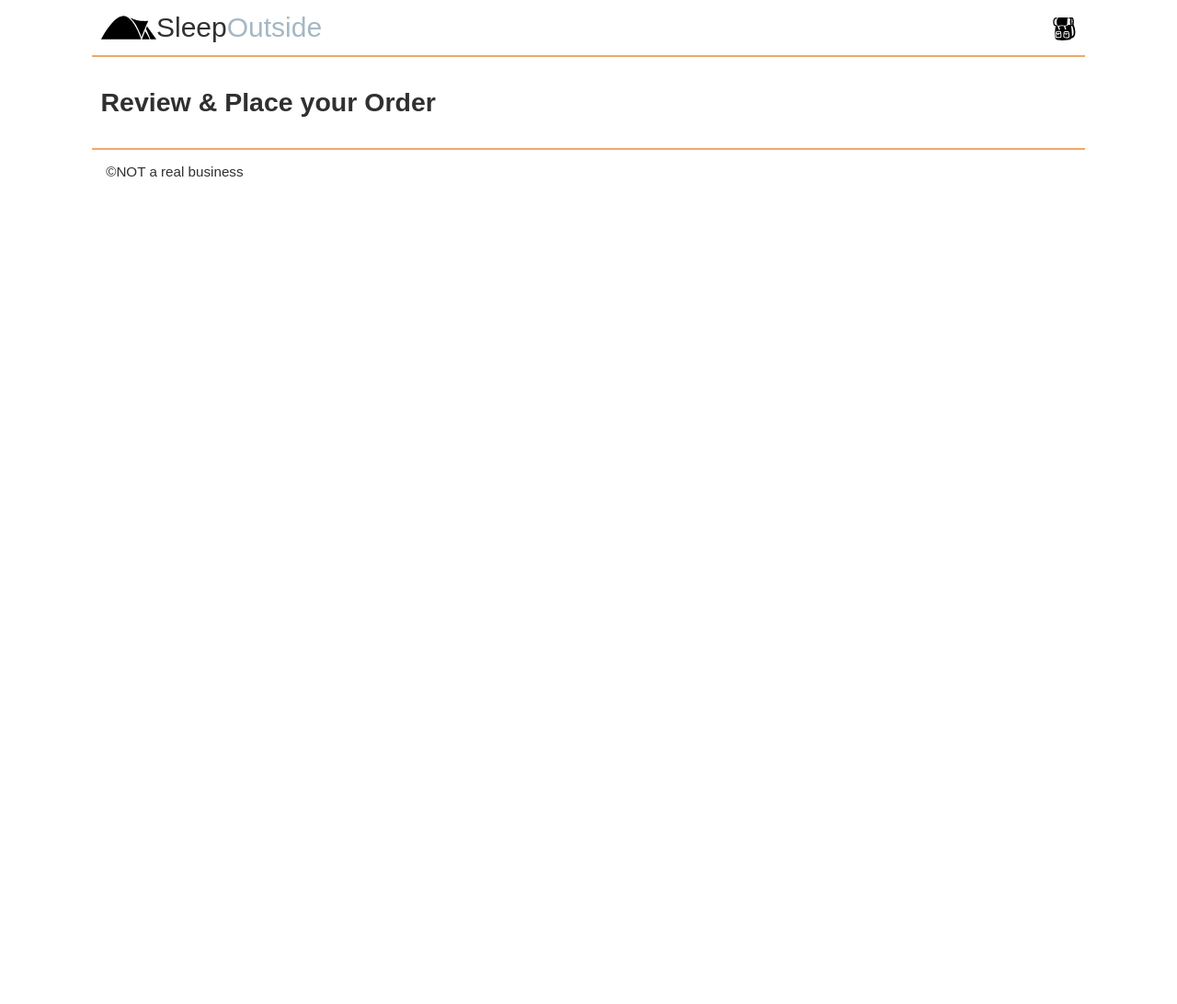
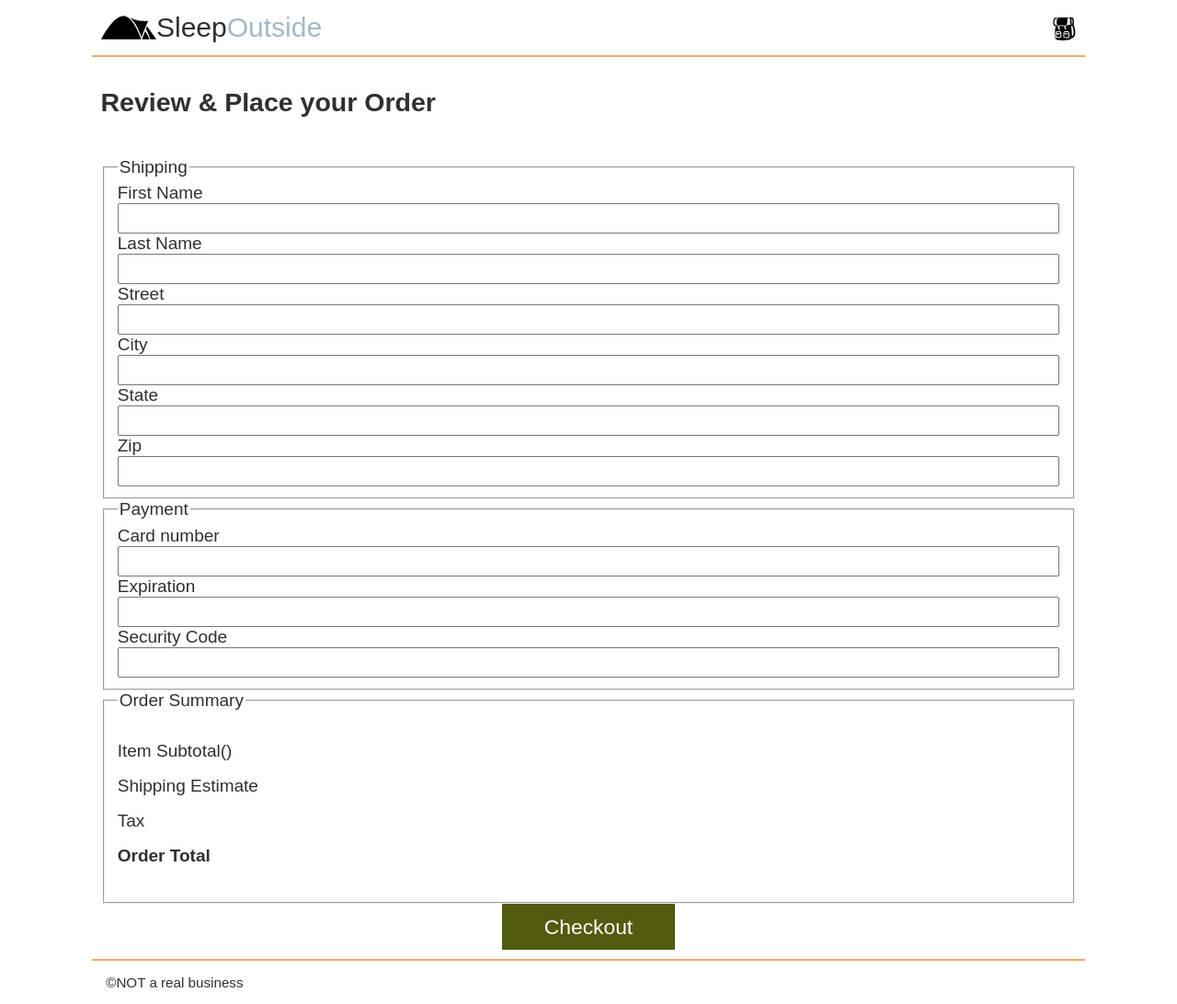
Before and after one commit to kevinmorales05/sleepoutside-latam-afrika, a website: page src/checkout/index.html in a window 1280 px wide. Shown: the whole page at 92% size. Before the commit the page ends 800 px from the top, so only its background shows below. Drawn offline with Linux system fonts and the light colour scheme; files that its build step writes are made by us from their sources; files whose address does not match are found by name.

Commit message:
Team6 Activity until 04Order summary

```diff
--- a/src/checkout/index.html
+++ b/src/checkout/index.html
@@ -1,9 +1,7 @@
 <!DOCTYPE html>
 
 <html lang="en">
-
   <head>
-
     <meta charset="UTF-8" />
 
     <meta name="viewport" content="width=device-width, initial-scale=1.0" />
@@ -13,30 +11,22 @@
     <link rel="stylesheet" href="css/style.css" />
 
     <script src="../js/checkout.js" type="module"></script>
-
   </head>
 
   <body>
-
     <header class="divider" id="main-header">
-
       <div class="logo">
-
         <img src="images/noun_Tent_2517.svg" alt="tent image for logo" />
 
         <a href="index.html">
-           Sleep
+          Sleep
           <span class="highlight">Outside</span>
         </a>
-
       </div>
 
       <div class="cart">
-
         <a href="cart/">
-
           <svg xmlns="http://www.w3.org/2000/svg" viewBox="0 0 100 100">
-
             <path
               d="M18.9 32.6c1.1 2.4 2.5 3.3 5.4 3.3 1.6 0 3.6-0.3 5.9-0.6 3.2-0.5 6.9-1 11.2-1 2.1 0 4.3 0.1 6.4 0.3 2.1 0.1 4.2 0.3 6.1 0.3 3.2 0 5.2-0.4 5.9-1.2 2.7-2.7 2.8-8.8 2.9-14.6 0.1-6.7 0.2-14.5 4.6-18.7 -0.5 0-1 0-1.6 0 -14.2 0-37.5 0-41.1 0C15.6 6.2 14.9 23.6 18.9 32.6z"
             />
@@ -63,27 +53,75 @@
 
             <!-- <text x="0" y="115" fill="#000000" font-size="5px" font-weight="bold" font-family="'Helvetica Neue', Helvetica, Arial-Unicode, Arial, Sans-serif">Created by Natalia Woodroffe</text>
             <text x="0" y="120" fill="#000000" font-size="5px" font-weight="bold" font-family="'Helvetica Neue', Helvetica, Arial-Unicode, Arial, Sans-serif">from the Noun Project</text> -->
-
           </svg>
-
         </a>
-
       </div>
-
     </header>
 
     <main class="divider">
-
       <section class="products">
-
         <h2>Review & Place your Order</h2>
-
       </section>
 
+      <section class="checkout-form">
+        <form name="checkout">
+          <fieldset>
+            <legend>Shipping</legend>
+            <div class="checkout__name">
+              <label for="fname">First Name</label>
+              <input name="fname" required />
+              <label for="lname">Last Name</label>
+              <input name="lname" required />
+            </div>
+            <div class="checkout__address">
+              <label for="street">Street</label>
+              <input name="street" required />
+              <label for="city">City</label>
+              <input name="city" required />
+              <label for="state">State</label>
+              <input name="state" required />
+              <label for="zip">Zip</label>
+              <input name="zip" id="zip" required />
+            </div>
+          </fieldset>
+          <fieldset>
+            <legend>Payment</legend>
+            <label for="cardNumber">Card number</label>
+            <input name="cardNumber" required />
+            <label for="expiration">Expiration</label>
+            <input name="expiration" required />
+            <label for="code">Security Code</label>
+            <input name="code" required />
+          </fieldset>
+          <fieldset class="checkout-summary">
+            <legend>Order Summary</legend>
+            <ul>
+              <li>
+                <label for="cartTotal"
+                  >Item Subtotal(<span id="num-items"></span>)</label
+                >
+                <p name="cartTotal" id="cartTotal"></p>
+              </li>
+              <li>
+                <label for="shipping">Shipping Estimate</label>
+                <p id="shipping"></p>
+              </li>
+              <li>
+                <label for="tax">Tax</label>
+                <p id="tax"></p>
+              </li>
+              <li>
+                <label for="orderTotal"><b>Order Total</b></label>
+                <p id="orderTotal"></p>
+              </li>
+            </ul>
+          </fieldset>
+
+          <button id="checkoutSubmit" type="submit">Checkout</button>
+        </form>
+      </section>
     </main>
 
     <footer>&copy;NOT a real business</footer>
-
   </body>
-
 </html>
--- a/src/css/style.css
+++ b/src/css/style.css
@@ -202,6 +202,32 @@ button {
   grid-column: 3;
 }
 
+/* checkout styles */
+.checkout-form {
+  padding: 0.5em;
+}
+.checkout-form label {
+  display: block;
+}
+.checkout-form input {
+  width: 100%;
+  font-size: 1.2em;
+}
+
+.checkout-summary > ul {
+  padding-left: 0;
+  list-style-type: none;
+}
+.checkout-summary li {
+  display: flex;
+  justify-content: space-between;
+  align-items: center;
+}
+.checkout-summary input {
+  width: 25%;
+  font-size: 1em;
+}
+
 @media screen and (min-width: 500px) {
   body {
     max-width: 1080px;
--- a/src/js/cart.js
+++ b/src/js/cart.js
@@ -2,8 +2,10 @@ import { getLocalStorage } from "./utils.mjs";
 
 function renderCartContents() {
   const cartItems = getLocalStorage("so-cart");
-  const htmlItems = cartItems.map((item) => cartItemTemplate(item));
-  document.querySelector(".product-list").innerHTML = htmlItems.join("");
+  if (cartItems != null) {
+    const htmlItems = cartItems.map((item) => cartItemTemplate(item));
+    document.querySelector(".product-list").innerHTML = htmlItems.join("");
+  }
 }
 
 function cartItemTemplate(item) {
```
Also changed, not shown: src/cart/index.html (+4 -0 lines), src/js/checkoutProcess.mjs (added, +28 -0 lines).
